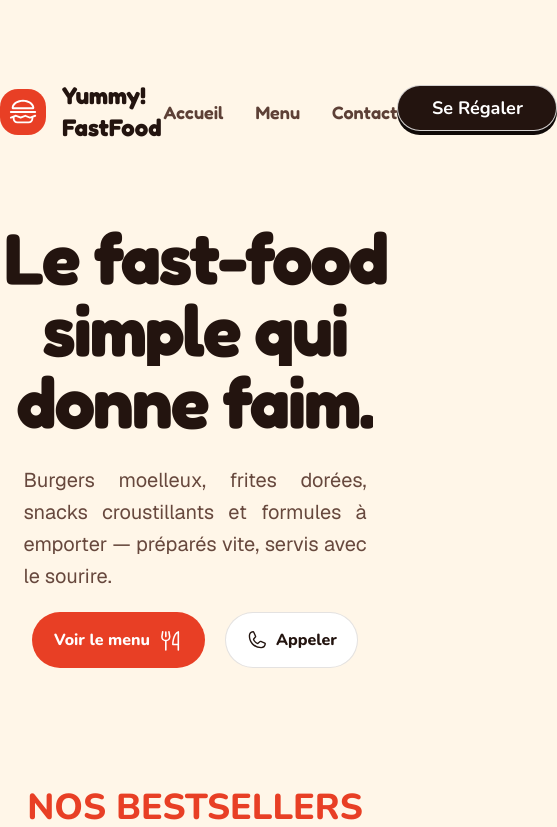
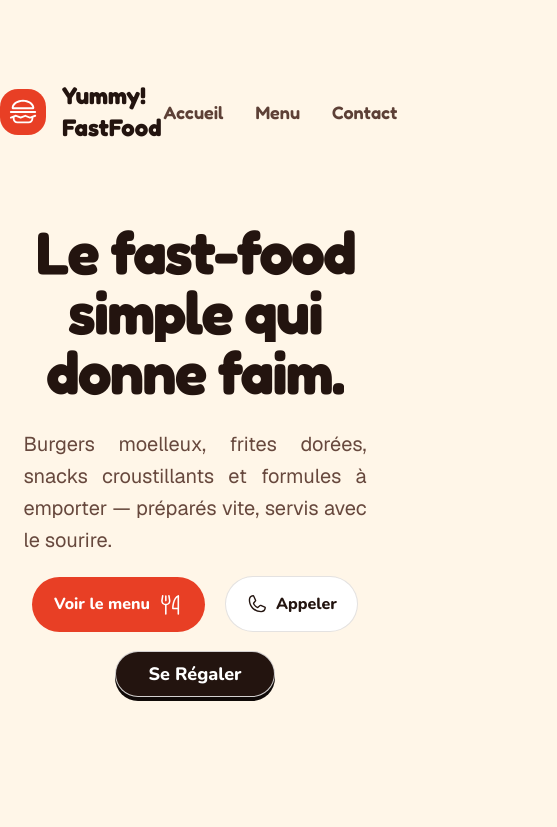
Before and after one commit to mylanlegenie/yummy, a Next.js app: page / in a window 390 px wide. Shown: the top 827 px of the page, 557 px wide, since content can reach past the window. Built offline with nearby package versions, Linux system fonts and the light colour scheme.

Commit message:
Responsive HeroSection

```diff
--- a/src/app/component/HeroSection.tsx
+++ b/src/app/component/HeroSection.tsx
@@ -5,6 +5,7 @@ import Phone from "../icons/Phone";
 import ForkNKnife from "../icons/ForkNKnife";
 import HamburgerIcon from "../icons/Hamburger";
 import { DiaTextReveal } from "../../components/ui/dia-text-reveal";
+import { WordRotate } from "../../components/ui/word-rotate";
 
 import { motion } from "motion/react";
 
@@ -21,7 +22,7 @@ export default function HeroSection() {
       <div className="mt-10 w-full max-w-125 lg:mt-20 flex items-center justify-center flex-col lg:items-start lg:justify-start">
         <DiaTextReveal
           className={
-            " text-[#23140F] text-7xl font-bold tracking-tight block whitespace-nowrap " +
+            " text-[#23140F] text-6xl  sm:text-7xl font-bold tracking-tight block whitespace-nowrap " +
             fredoka.className
           }
           text="Le fast-food"
@@ -30,7 +31,7 @@ export default function HeroSection() {
         />
         <DiaTextReveal
           className={
-            "text-7xl text-[#23140F]  font-bold tracking-tight block whitespace-nowrap " +
+            "text-6xl sm:text-7xl text-[#23140F]  font-bold tracking-tight block whitespace-nowrap " +
             fredoka.className
           }
           text="simple qui"
@@ -39,7 +40,7 @@ export default function HeroSection() {
         />
         <DiaTextReveal
           className={
-            "text-7xl text-[#23140F]  font-bold tracking-tight block whitespace-nowrap " +
+            "text-6xl sm:text-7xl text-[#23140F]  font-bold tracking-tight block whitespace-nowrap " +
             fredoka.className
           }
           text="donne faim."
@@ -50,7 +51,7 @@ export default function HeroSection() {
           Burgers moelleux, frites dorées, snacks croustillants et formules à
           emporter — préparés vite, servis avec le sourire.
         </p>
-        <div className="mt-5 flex flex-wrap gap-5">
+        <div className="mt-5 flex flex-wrap gap-5 items-center justify-center md:justify-start ">
           <button
             className={`${nunito.className} flex cursor-pointer items-center justify-center gap-2 rounded-full bg-[#E83F25] px-5.5 py-3.75 font-extrabold text-white`}
           >
@@ -63,8 +64,22 @@ export default function HeroSection() {
             <Phone size={22} />
             Appeler
           </button>
+          <div className="flex items-center justify-center gap-4 md:hidden">
+            <a
+              href="https://deliveroo.fr/fr/?utm_source=google&utm_medium=cpc&utm_term=uber%20eats&utm_campaign=%2A%2A%5EAcquisition%5ESearch%5ECompetitor%5EFrance%5ENewCustomers%5EAll%20Cities%5E%5EBroad%5EAPI%5E%5E%5E%5EUber%20Eats%5EFR%5ELifecycle%5E%C2%A323750477918&utm_loc=9197145&utm_device=c&utm_adposition=&utm_network=g&utm_targetid=kwd-111378724137&gclsrc=aw.ds&gad_source=1&gad_campaignid=23750477918&gbraid=0AAAAADgqrWXRx2hd9Gv0O9YunfpC48wFb&gclid=CjwKCAjwmdLSBhANEiwAkREMN2ysAGbBRfggRilOxC_40irZ2VlnlTOceTYO52CXoursjDLNCqizjBoCogcQAvD_BwE"
+              target="_blank"
+            >
+              <button className=" w-40  -translate-y-px cursor-pointer rounded-full border border-white/80 bg-[#23140F] px-5 shadow-[0_4px_0_#100A08] transition-all duration-150 hover:-translate-y-0.5 hover:shadow-[0_5px_0_#100A08] active:translate-y-0.5 active:shadow-[0_1px_0_#100A08]">
+                <WordRotate
+                  className={`text-white ${nunito.className} font-bold text-lg`}
+                  words={["Commander", "Déguster", "Se Régaler"]}
+                />
+              </button>
+            </a>
+          </div>
         </div>
       </div>
+
       <motion.div
         initial={{ opacity: 0, y: 0 }}
         animate={{ opacity: 1, y: -30 }}
--- a/src/app/component/NavBar.tsx
+++ b/src/app/component/NavBar.tsx
@@ -41,12 +41,12 @@ export default function NavBar() {
           </Link>
         ))}
       </div>
-      <div className="flex items-center justify-center gap-4">
+      <div className="md:flex items-center justify-center gap-4 hidden">
         <a
           href="https://deliveroo.fr/fr/?utm_source=google&utm_medium=cpc&utm_term=uber%20eats&utm_campaign=%2A%2A%5EAcquisition%5ESearch%5ECompetitor%5EFrance%5ENewCustomers%5EAll%20Cities%5E%5EBroad%5EAPI%5E%5E%5E%5EUber%20Eats%5EFR%5ELifecycle%5E%C2%A323750477918&utm_loc=9197145&utm_device=c&utm_adposition=&utm_network=g&utm_targetid=kwd-111378724137&gclsrc=aw.ds&gad_source=1&gad_campaignid=23750477918&gbraid=0AAAAADgqrWXRx2hd9Gv0O9YunfpC48wFb&gclid=CjwKCAjwmdLSBhANEiwAkREMN2ysAGbBRfggRilOxC_40irZ2VlnlTOceTYO52CXoursjDLNCqizjBoCogcQAvD_BwE"
           target="_blank"
         >
-          <button className="w-40 -translate-y-px cursor-pointer rounded-full border border-white/80 bg-[#23140F] px-5 shadow-[0_4px_0_#100A08] transition-all duration-150 hover:-translate-y-0.5 hover:shadow-[0_5px_0_#100A08] active:translate-y-0.5 active:shadow-[0_1px_0_#100A08]">
+          <button className=" w-40  -translate-y-px cursor-pointer rounded-full border border-white/80 bg-[#23140F] px-5 shadow-[0_4px_0_#100A08] transition-all duration-150 hover:-translate-y-0.5 hover:shadow-[0_5px_0_#100A08] active:translate-y-0.5 active:shadow-[0_1px_0_#100A08]">
             <WordRotate
               className={`text-white ${nunito.className} font-bold text-lg`}
               words={["Commander", "Déguster", "Se Régaler"]}
```
